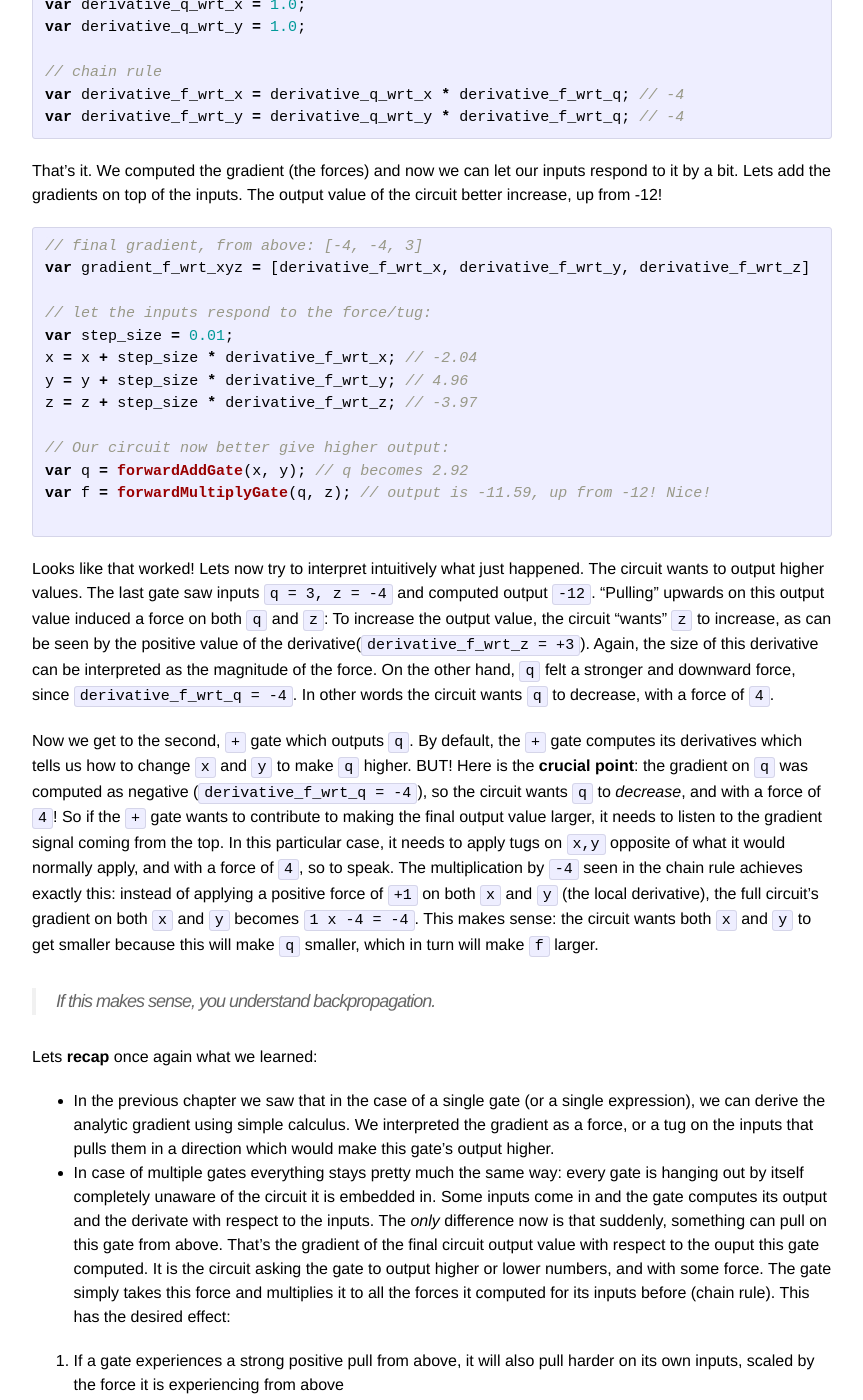
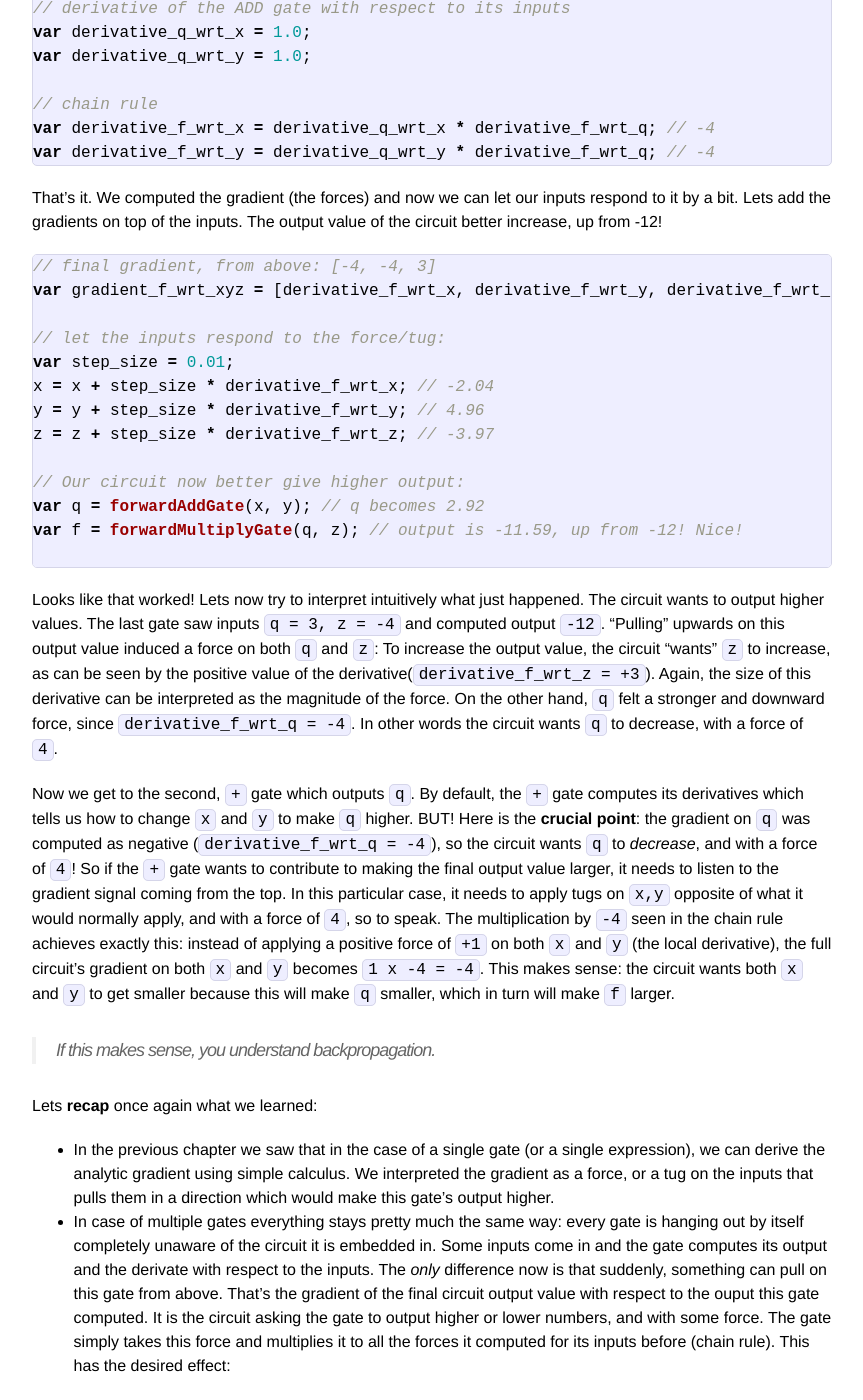
Before and after one commit to adityassrana/old_blog_template, a Jekyll site: the page built from _posts/2020-01-20-test_syntax_highlighting.md, in a window 1280 px wide and 1400 px high, scrolled down 9305 px. Shown: the whole window, without its empty margins (208-1071 px from the left). Built offline with Jekyll 4.4.1, drawn with Linux system fonts in a browser that asks for light colours; formulas are drawn with MathJax 3.

Commit message:
come back to basics

```diff
--- a/css/main.css
+++ b/css/main.css
@@ -227,10 +227,17 @@ a:visited { color: #205caa; }
 .post code {
   border: 1px solid #d5d5e9;
   background-color: #eef;
+<<<<<<< HEAD
   padding: 8px 12px;
   -webkit-border-radius: 3px;
   -moz-border-radius: 3px;
   border-radius: 3px;
+=======
+  padding: 10px;
+  -webkit-border-radius: 5px;
+  -moz-border-radius: 5px;
+  border-radius: 5px;
+>>>>>>> parent of 8ea4786... change code background to gray
   font-size: 15px;
   overflow:auto;
 }
```
